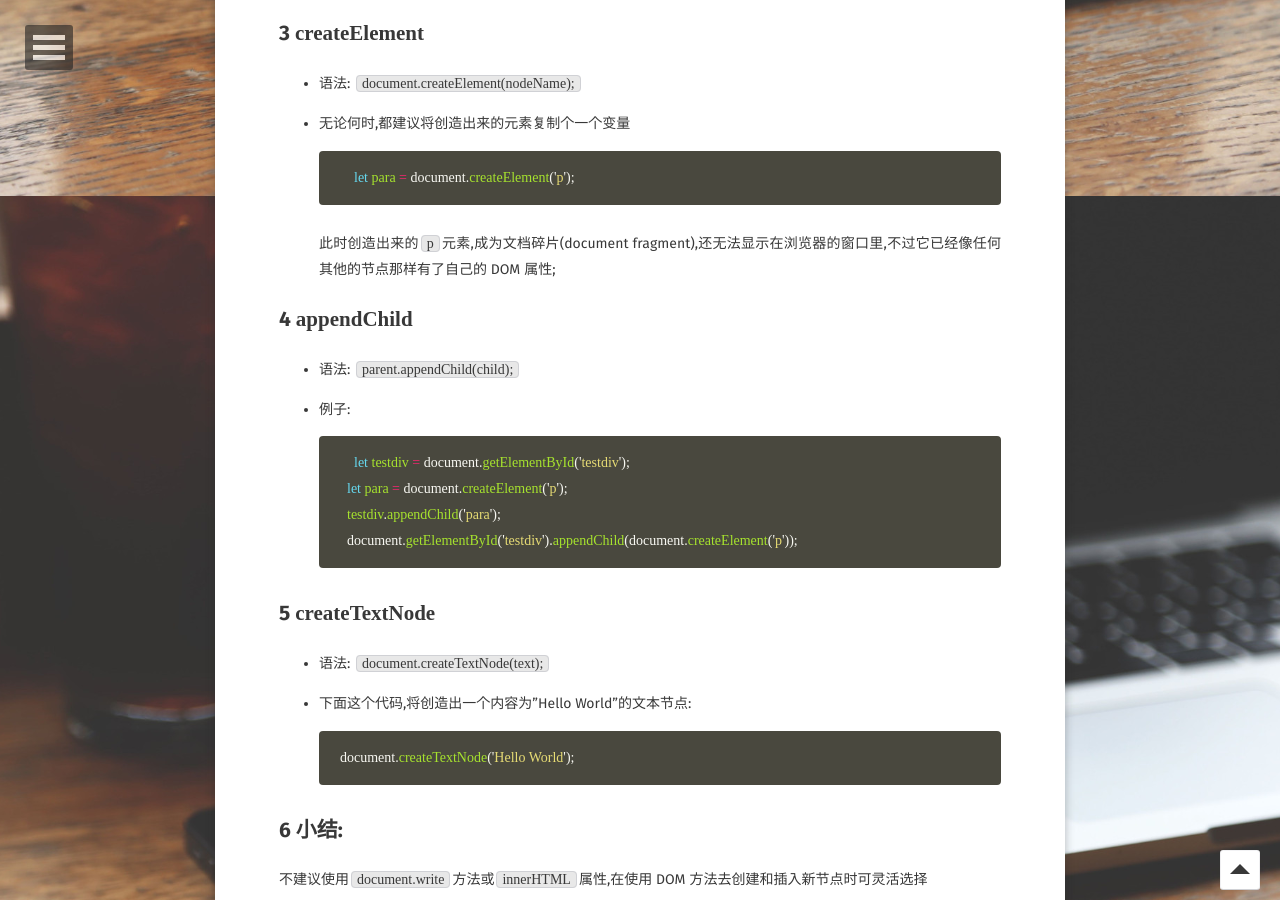
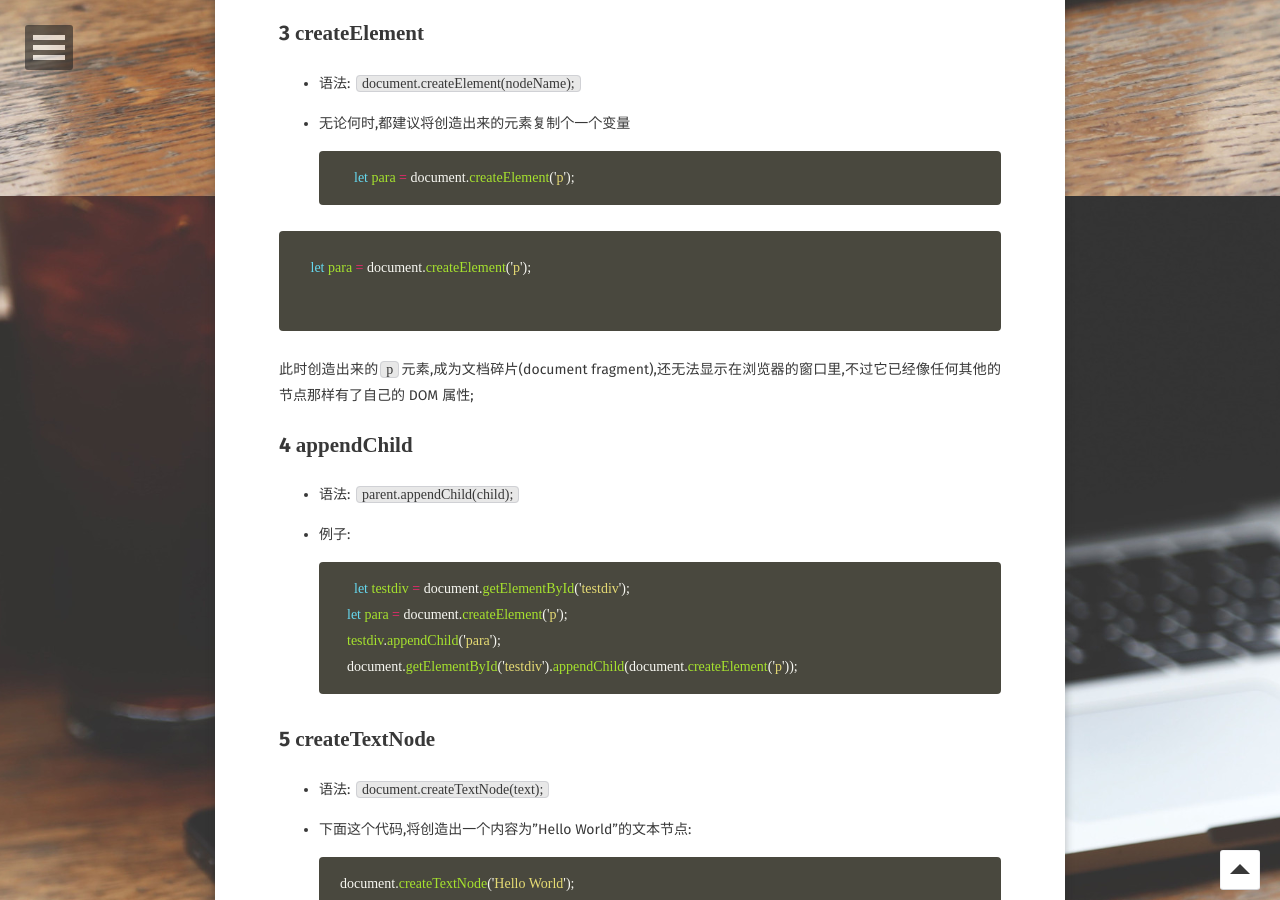
Before and after one commit to AdrianRen/adrianren.github.com, a Jekyll site: the page built from _posts/2017-01-14-Testing-post.md, in a window 1280 px wide and 900 px high, scrolled down 704 px. Built offline with Jekyll 4.4.1, drawn with Linux system fonts in a browser that asks for light colours; some web fonts are replaced; comment, search, counter and statistics services are not loaded.

Commit message:
syntax update

````diff
--- a/_posts/2017-01-14-Testing-post.md
+++ b/_posts/2017-01-14-Testing-post.md
@@ -28,6 +28,9 @@ Chapter 7 动态创建标记
     ```javascript
       let para = document.createElement('p');
     ```
+    {% highlight javascript %}
+     let para = document.createElement('p');
+    {% endhighlight %}
 
   此时创造出来的`p`元素,成为文档碎片(document fragment),还无法显示在浏览器的窗口里,不过它已经像任何其他的节点那样有了自己的 DOM 属性;
 
````
